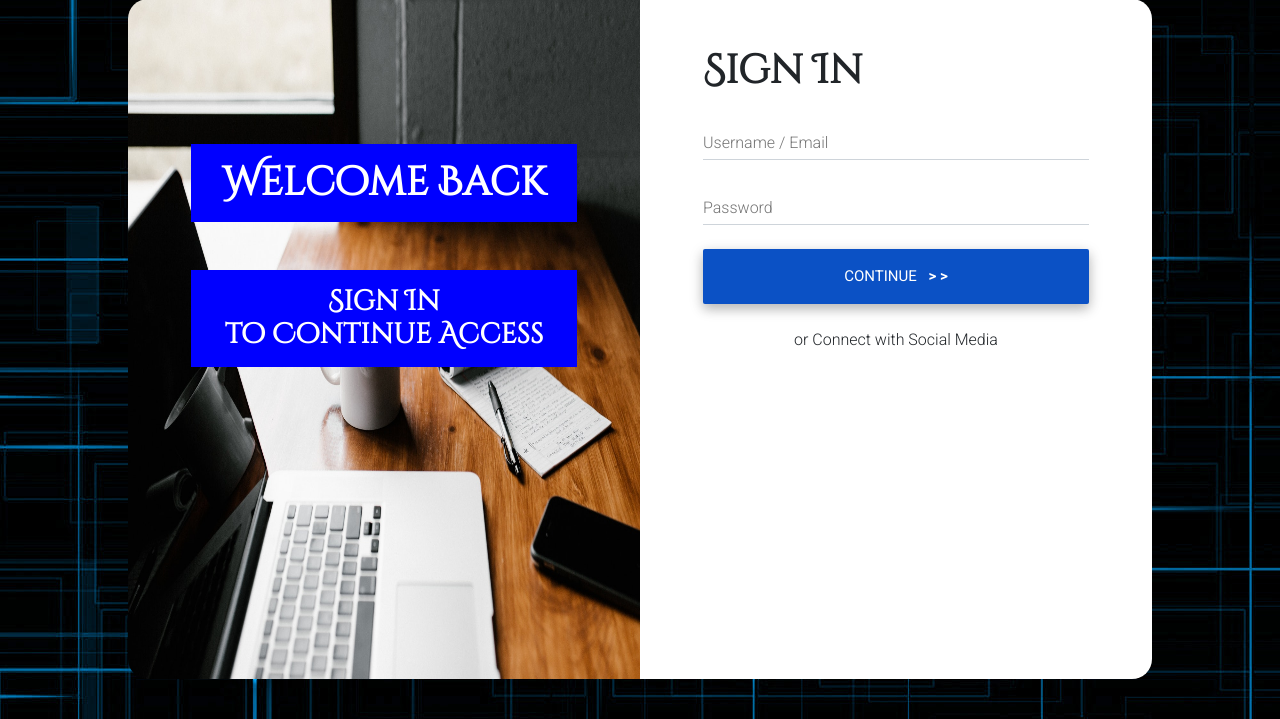
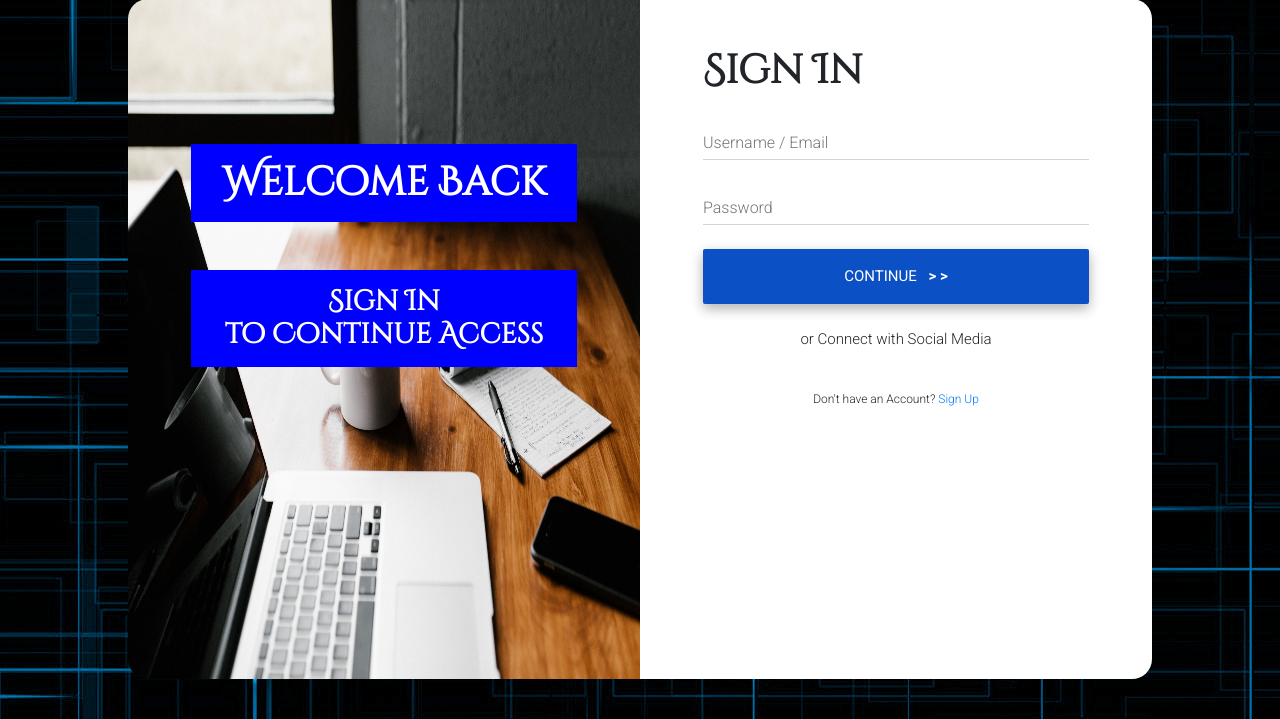
Before and after one commit to poojadas07/Hotel-Booking-System, a PHP site: page /registration.php in a window 1280 px wide. Shown: the part 56-775 px from the top of the page. Run offline with PHP 8.4, Linux system fonts and the light colour scheme; some libraries are stand-ins or nearby versions.

```diff
--- a/registration.php
+++ b/registration.php
@@ -41,18 +41,16 @@
 				    </div>
 				</div>
 				<div class="row ml-4 mr-4">
-					<a class="btn btn-primary btn-lg active btn-block" role="button" aria-pressed="true">Continue <b class="pl-2"> &gt; &gt;</b></a>
+					<a href="location.php" class="btn btn-primary btn-lg active btn-block" role="button" aria-pressed="true">Continue <b class="pl-2"> &gt; &gt;</b></a>
 				</div>
 				<br>
-				<p style="text-align: center;">or Connect with Social Media</p>
+				<p style="text-align: center; font-size: 15px;">or Connect with Social Media</p>
 
 				<div class="row ml-5 mr-4">
 					<div id="my-signin2"></div>
-
-
-
 				</div>
-
+				<br>
+				<p style="text-align: center; font-size: 12px;">Don't have an Account? <a href="#"> Sign Up </a></p>
 			</div>
 		</div>
 	</div>
```
